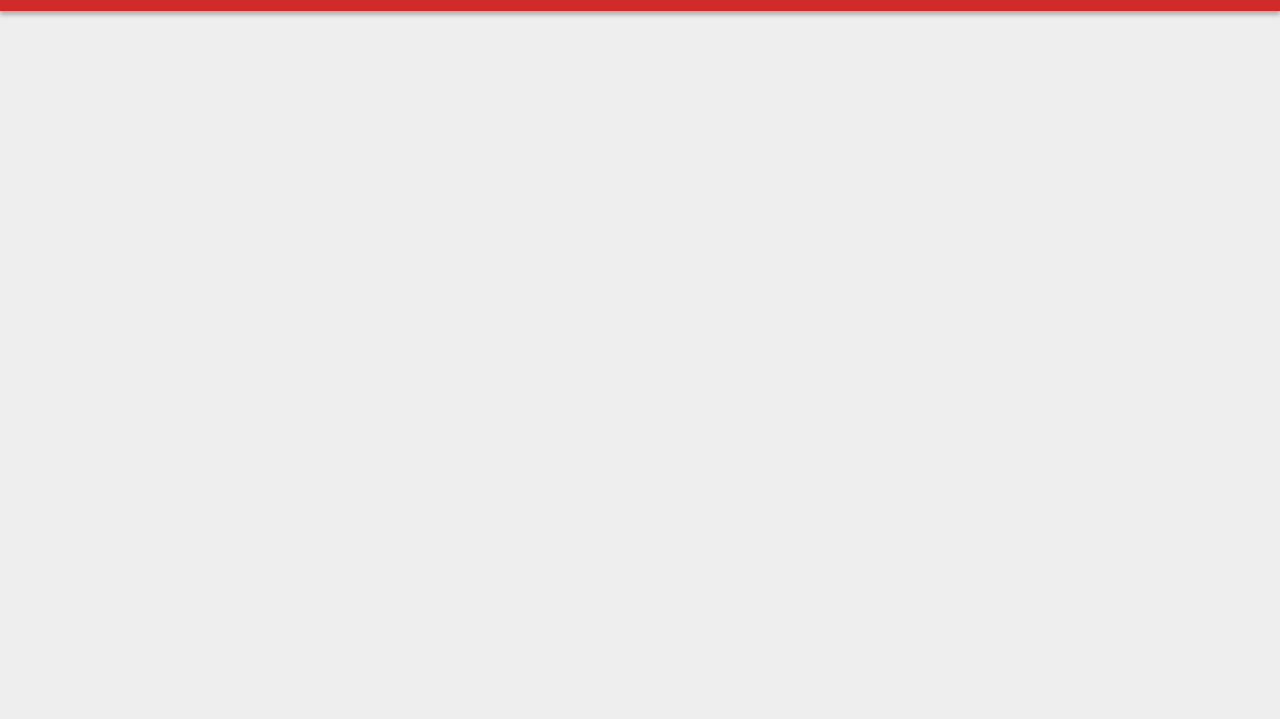
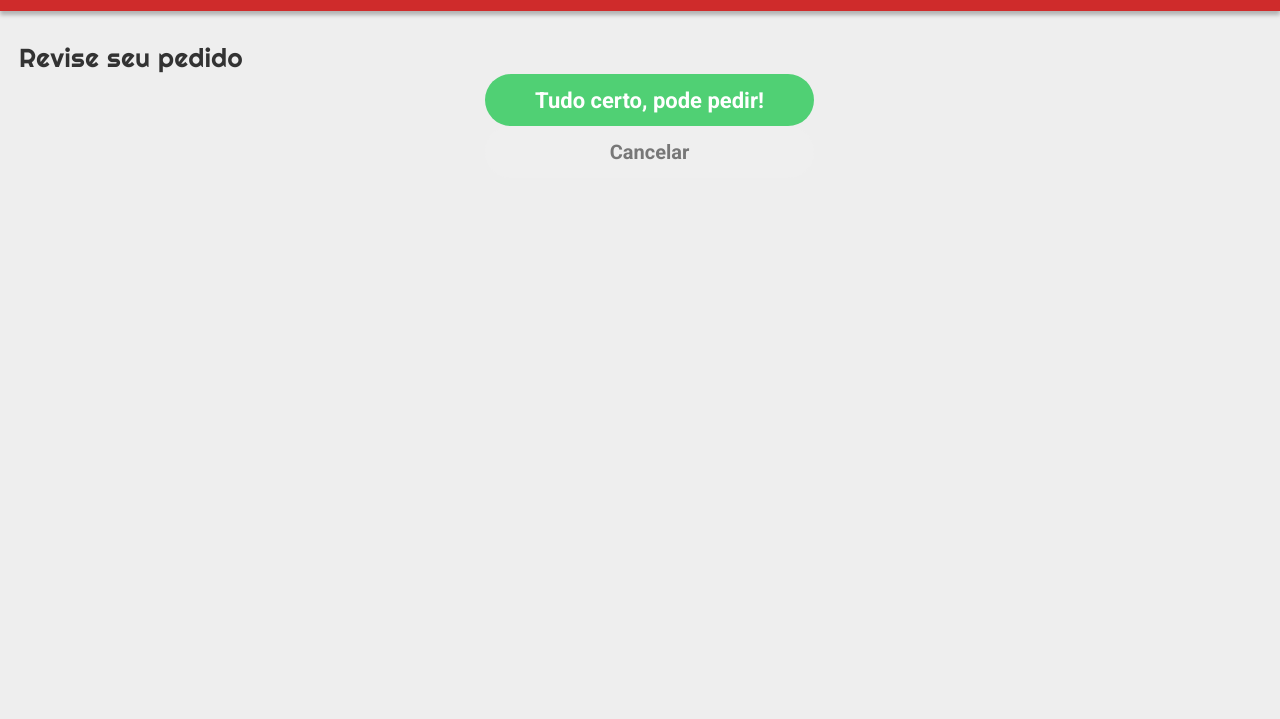
Before and after one commit to lucasfranchini/foodcamp-react, a React app: page /revisar in a window 1280 px wide. Shown: the part 81-800 px from the top of the page. Built offline with nearby package versions, Linux system fonts and the light colour scheme.

Commit message:
omplementando botoes no review

```diff
--- a/src/components/Review/Review.css
+++ b/src/components/Review/Review.css
@@ -1,3 +1,35 @@
-h1{
+.review{
     margin-top: 123px;
+    line-height: 32px;
+    font-size: 26px;
+    color: #333;
+    padding-left: 19px;
+    letter-spacing: 0.018em;
+    font-family: 'Righteous', cursive;
+    display: flex;
+    flex-direction: column;
+    align-items: center;
 }
+.review h1{
+    width: 100%;
+}
+.review button{
+    width: 329px;
+    height: 52px;
+    border: none;
+    border-radius: 100px;
+    font-weight: 700;
+}
+.cancel{
+    color: #777;
+    font-size: 20px;
+    line-height: 26px;
+}
+.confirm {
+
+    background-color:#50D074;
+    color: #fff;
+    font-size: 22px;
+    line-height: 23px;
+
+}
--- a/src/components/Review/Review.js
+++ b/src/components/Review/Review.js
@@ -1,14 +1,16 @@
 import Topo from "../cabecalho e rodape/Topo";
 import Orders from "../Orders";
 import "./Review.css";
-export default function Review(){
+import {Link} from "react-router-dom";
+export default function Review(props){
+    const {setSelectedItems} = props;
     return(
-        <>
+        <div className="review">
         <Topo/>
         <h1>Revise seu pedido</h1>
         <Orders/>
-        <button></button>
-        <button></button>
-        </>
+        <button className="confirm">Tudo certo, pode pedir!</button>
+        <button className="cancel" onClick={()=>setSelectedItems([])}><Link to="/">Cancelar</Link></button>
+        </div>
     );
 }
```
